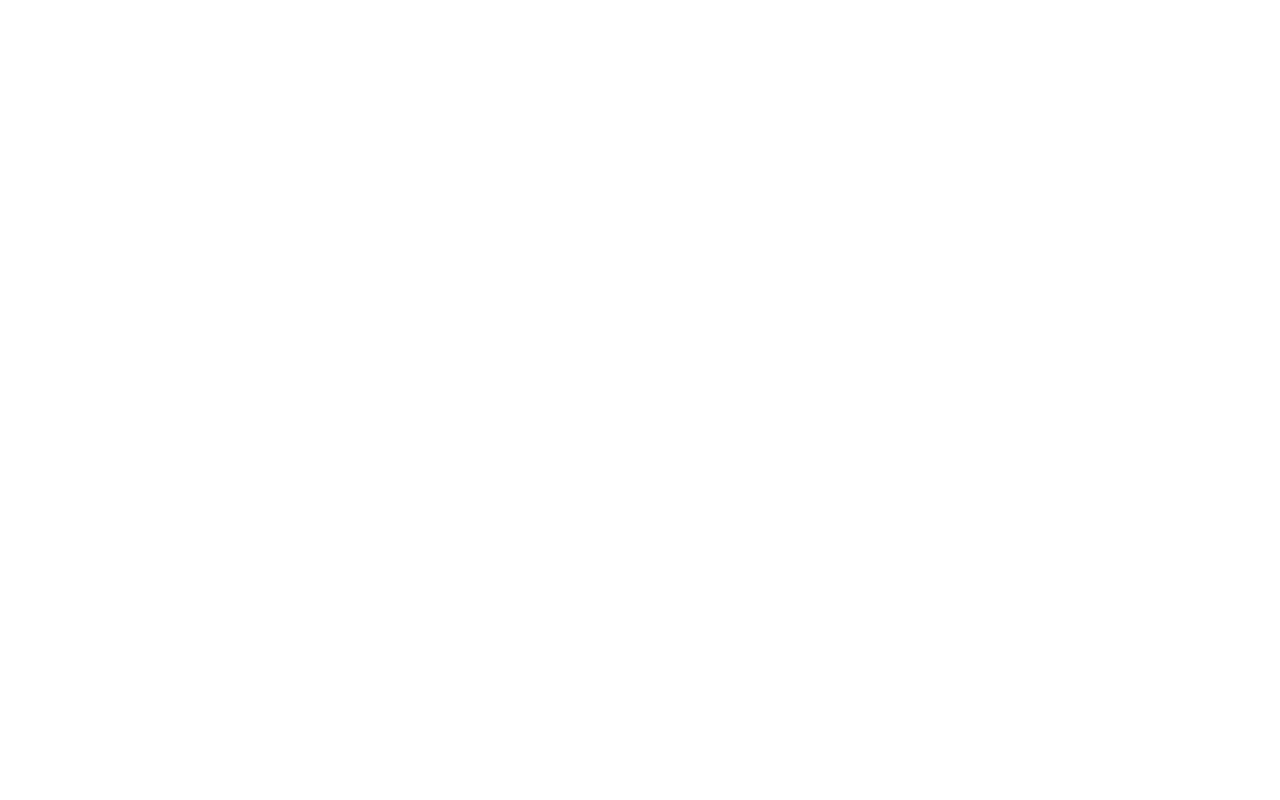
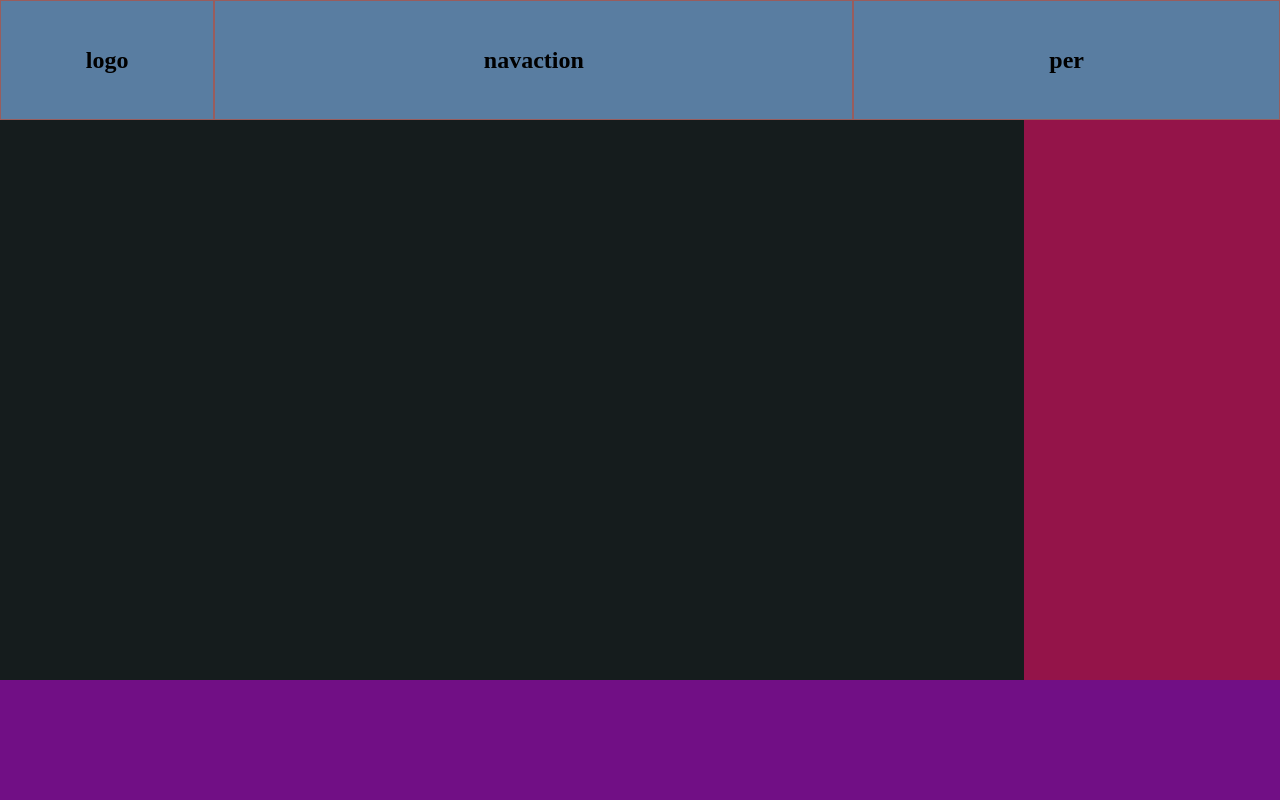
Before and after one commit to m1a2hmoud22/Fanil_project, a plain HTML site: page index.html in a window 1280 px wide. Drawn offline with Linux system fonts and the light colour scheme.

Commit message:
inintail commit

```diff
--- a/index.html
+++ b/index.html
@@ -3,9 +3,47 @@
 <head>
     <meta charset="UTF-8">
     <meta name="viewport" content="width=device-width, initial-scale=1.0">
+    <link rel="stylesheet" href="style.css">
     <title>Document</title>
 </head>
 <body>
+    <div id="container">
+
+        <!-----------    header       --------------->
+
+        <header  id="hd">
+                <section class="hd__sec" id="hd__logo">
+                           <h2 id="logo">logo</h2>
+                </section>
+                <section class="hd__sec" id="hd__nav">
+                           <h2 id="nav">navaction</h2>
+                </section>
+                <section class="hd__sec" id="hd__per">
+                           <h2 id="serch_per">per</h2>
+                </section>
+
+        </header >
+
+        <!-----------    main       --------------->
+
+        <main id="mn">
+
+        </main>
+
+        <!-----------    aside       --------------->
+
+        <aside id="sd">
+
+        </aside>
+
+        <!-----------    footer       --------------->
+
+        <footer id="ft">
+
+        </footer>
+
+
+    </div>
 
 </body>
 </html>
--- a/style.css
+++ b/style.css
@@ -0,0 +1,61 @@
+*{
+    margin:0;
+    padding:0 ;
+    /* box-sizing: border-box;
+    scroll-behavior: smooth; */
+}
+
+#container{
+    background-color: rgb(139, 139, 80);
+    width: 100vw;
+    height: 100vh;
+    display: grid;
+    grid-template-rows: 15vh 70vh 15vh;
+    grid-template-columns: 80vw 20vw;
+    grid-template-areas:
+    "hd hd"
+    "mn sd"
+    "ft ft"
+    ;
+}
+
+#hd {
+    background-color: rgb(89, 125, 161);
+    grid-area: hd;
+    display: flex;
+
+}
+
+#mn {
+   background-color: rgb(21, 28, 29);
+   grid-area: mn;
+}
+
+#sd {
+    background-color: rgb(148, 20, 73);
+    grid-area: sd;
+}
+
+#ft {
+    background-color: rgb(113, 15, 133);
+    grid-area: ft ;
+}
+
+.hd__sec{
+    border: 1px solid #995d5d;
+    justify-content: center;
+    align-items: center;
+    display: flex;
+}
+
+#hd__logo{
+    flex: 2;
+}
+
+#hd__nav{
+     flex: 6;
+}
+
+#hd__per{
+     flex: 4;
+}
```
